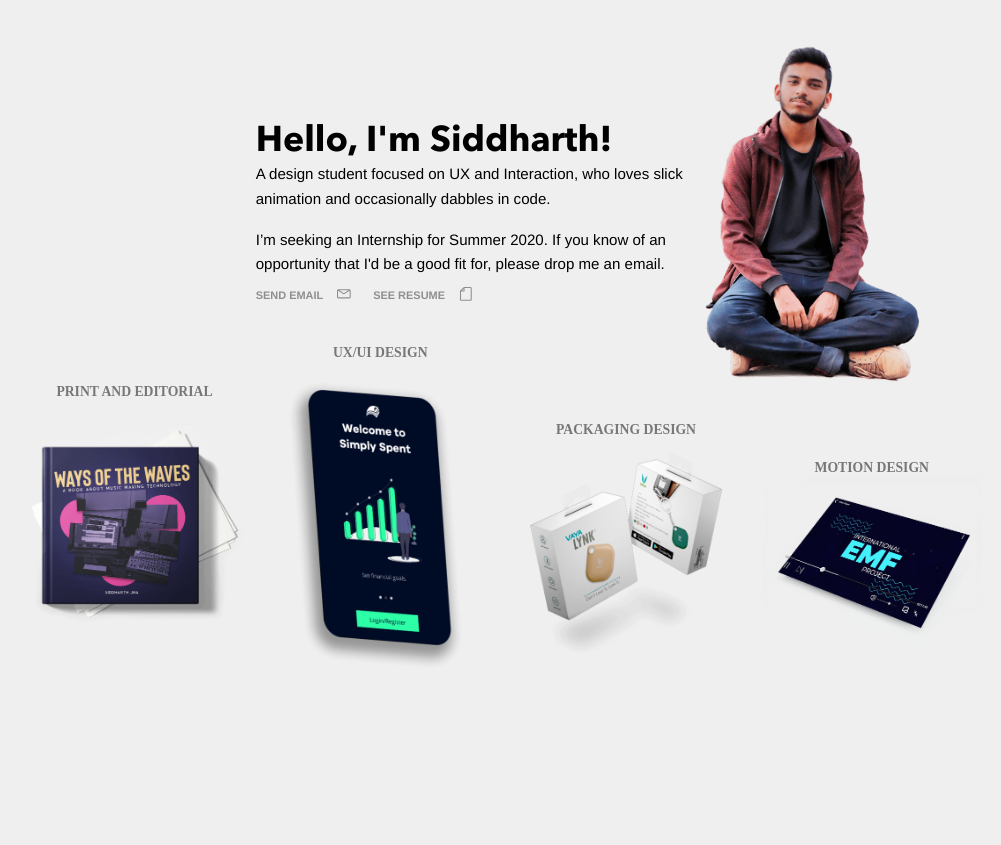
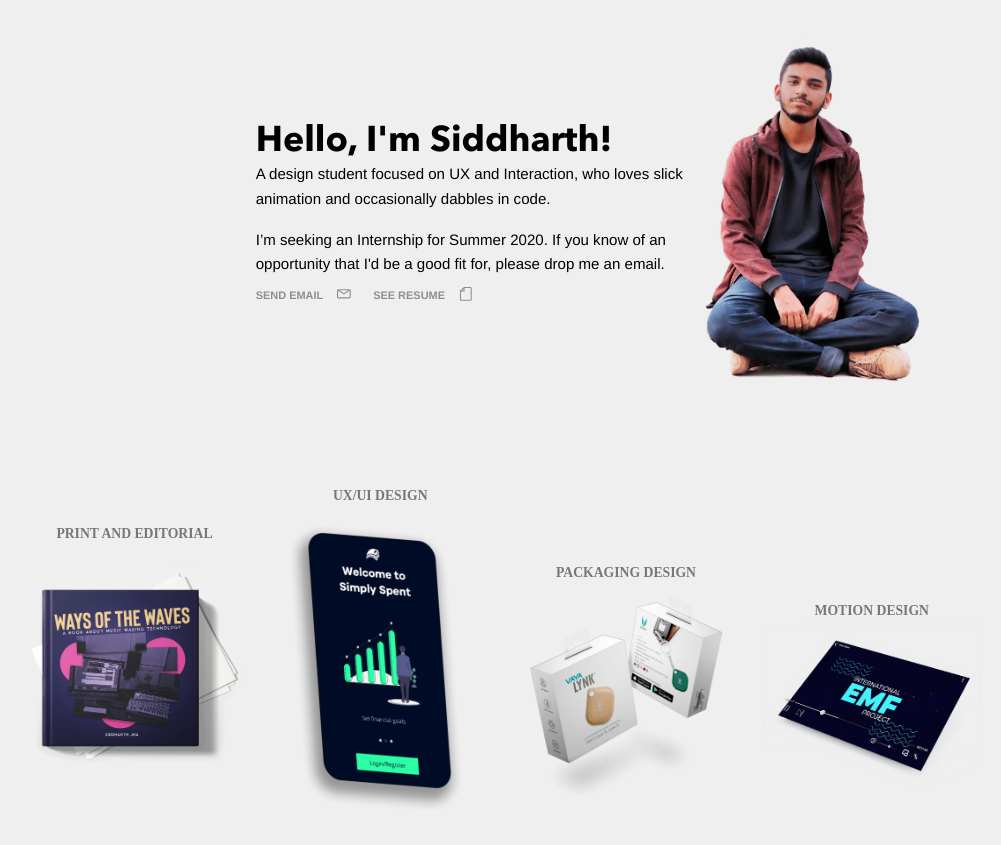
Before and after one commit to clearlysid/clearlysid.github.io, a Jekyll site: the page built from index.html, in a window 1280 px wide. Shown: the top 845 px of the page, without its empty margins (14-1015 px from the left). Built offline with Jekyll 4.4.1, drawn with Linux system fonts in a browser that asks for light colours; some web fonts are replaced.

Commit message:
refined height

```diff
--- a/styles/_sass/_components.scss
+++ b/styles/_sass/_components.scss
@@ -72,6 +72,7 @@
         grid-template-columns: repeat(5, 1fr);
         align-items: end;
         z-index: 10;
+        height: 50vh;
 }
 
 .project-item {
```
